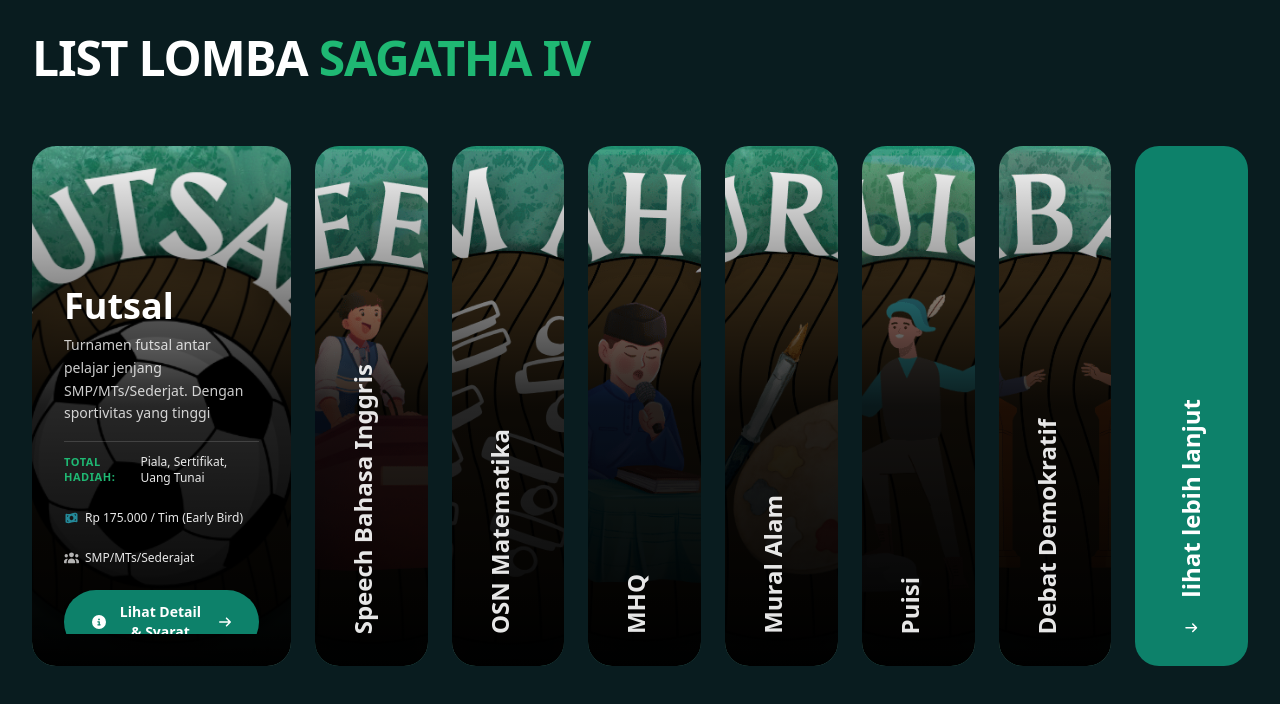
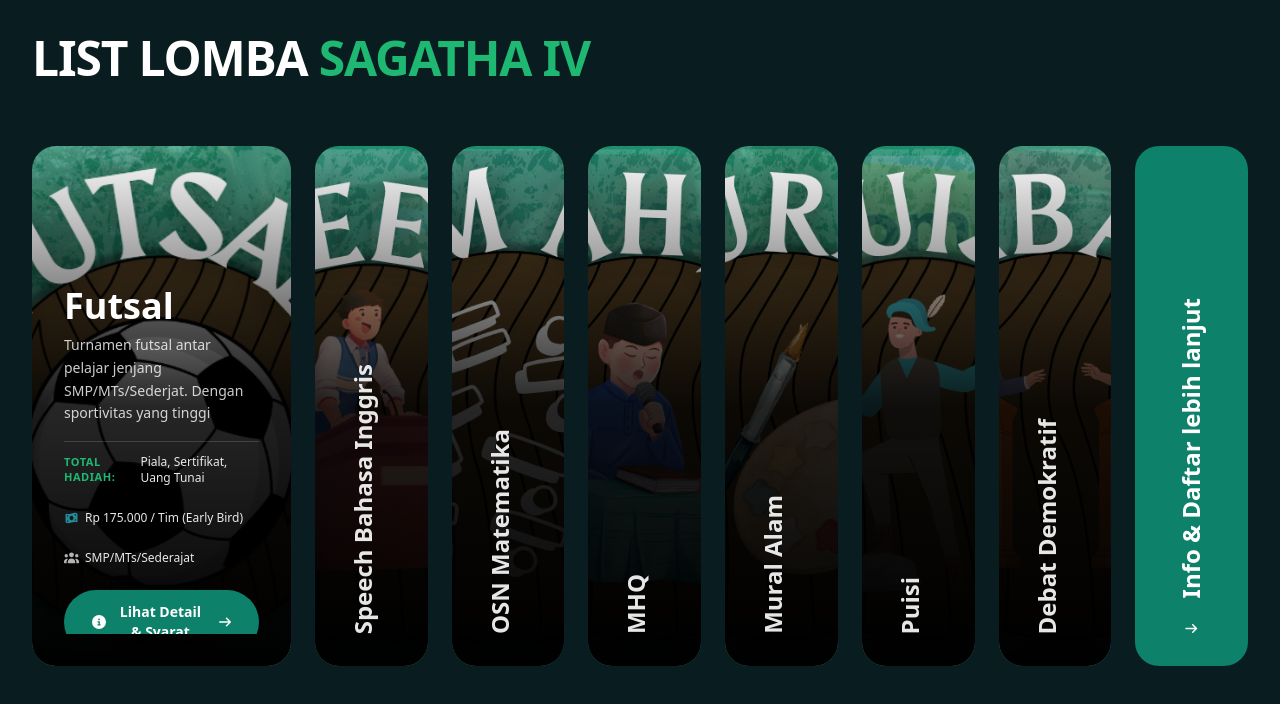
Before and after one commit to elfarizidan/sagatha, a Next.js app: page / in a window 1280 px wide. Shown: the part 1650-2354 px from the top of the page. Built offline with nearby package versions, Linux system fonts and the light colour scheme.

Commit message:
Update ListLomba.tsx

```diff
--- a/app/components/ListLomba.tsx
+++ b/app/components/ListLomba.tsx
@@ -322,7 +322,7 @@ export default function ListLomba() {
           >
             <span className="flex items-center gap-6 font-black text-lg sm:text-xl lg:text-2xl transition-colors duration-500 md:[writing-mode:vertical-rl] md:rotate-180" padding-right="2">
               <FontAwesomeIcon icon={faArrowLeft} className="text-xs" />
-              <span>lihat lebih lanjut</span>
+              <span>Info & Daftar lebih lanjut</span>
             </span>
           </a>
         </div>
```
